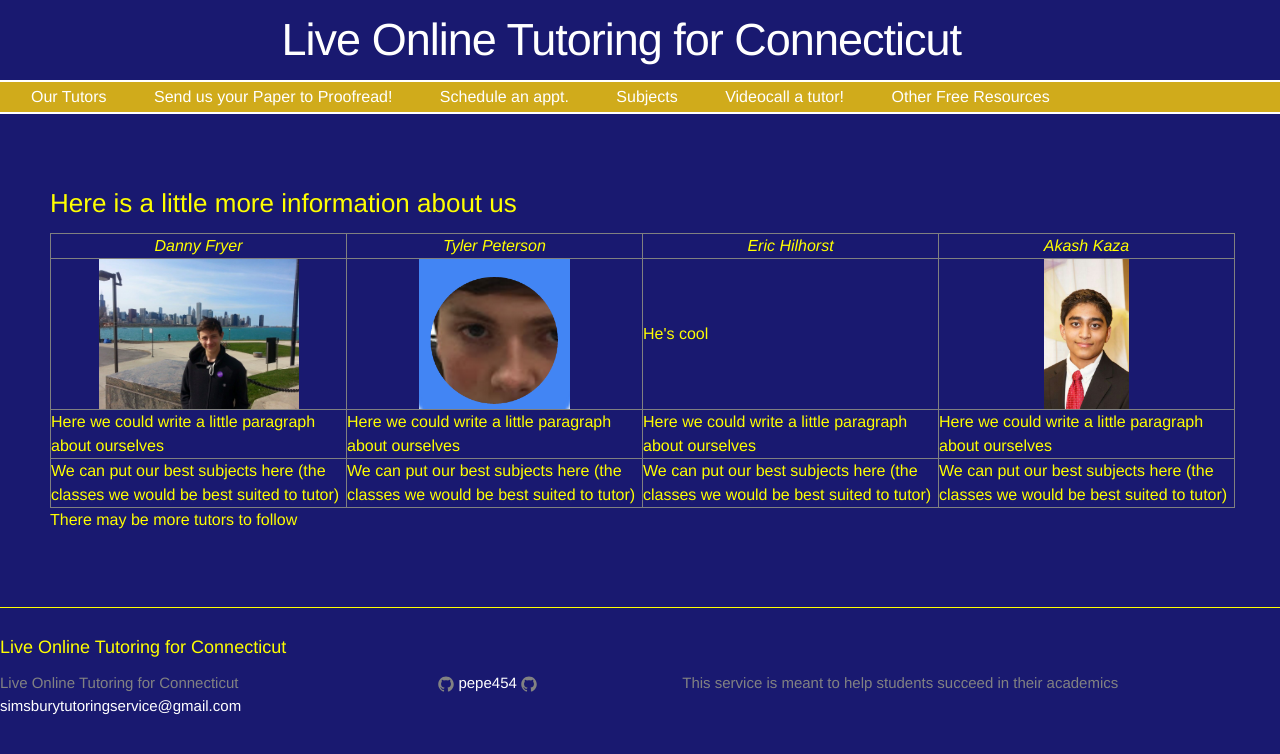
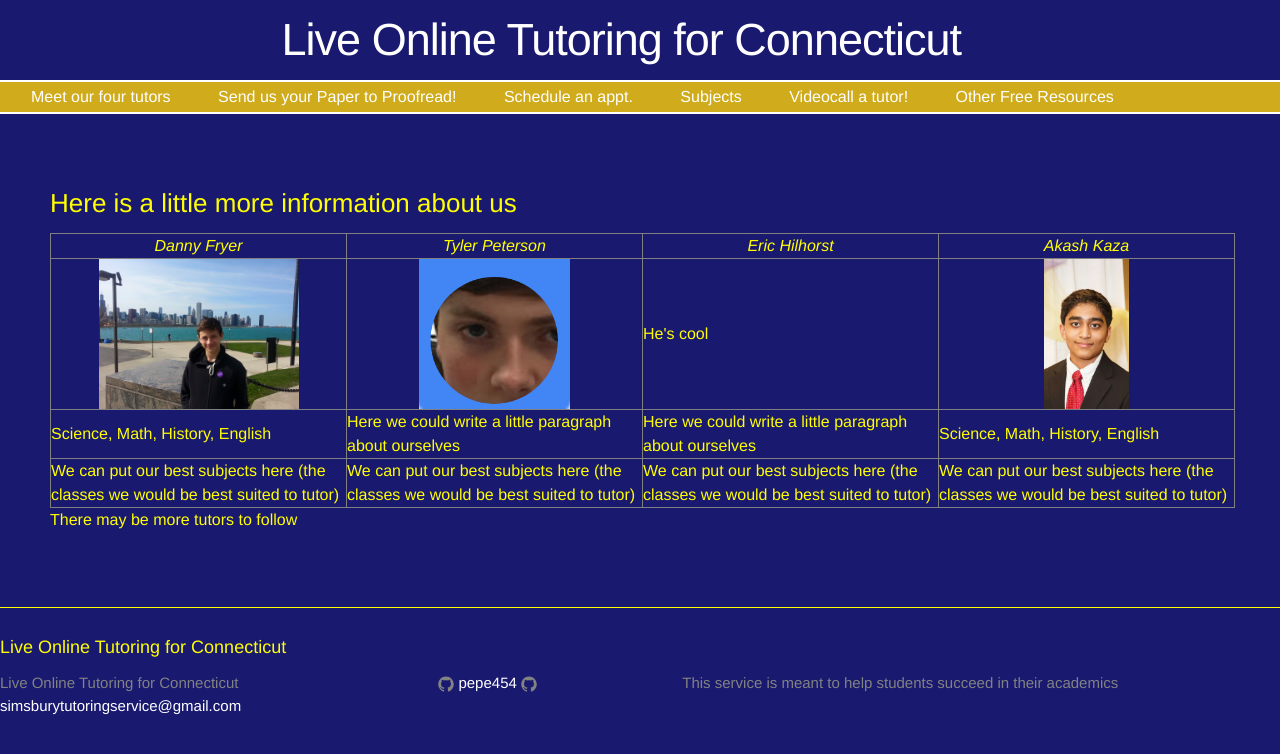
Before and after one commit to pepe454/pepe454.github.io, a Jekyll site: the page built from nav-bar/about.md, in a window 1280 px wide. Shown: the top 754 px of the page. Built offline with Jekyll 4.4.1, drawn with Linux system fonts in a browser that asks for light colours.

Commit message:
Update about.md

```diff
--- a/nav-bar/about.md
+++ b/nav-bar/about.md
@@ -1,6 +1,6 @@
 ---
 layout: page
-title: Our Tutors
+title: Meet our four tutors
 permalink: /about/
 ---
 
@@ -43,7 +43,7 @@ permalink: /about/
 <!--Danny's column-->
   <tr>
     <td>
-    Here we could write a little paragraph about ourselves
+    Science, Math, History, English
     </td>
 <!--Tyler's column-->
     <td>
@@ -55,7 +55,7 @@ permalink: /about/
     </td>
 <!--Akash's column-->
     <td>
-    Here we could write a little paragraph about ourselves
+    Science, Math, History, English
     </td>
   </tr>
 <!--Fourth Row-->
```
